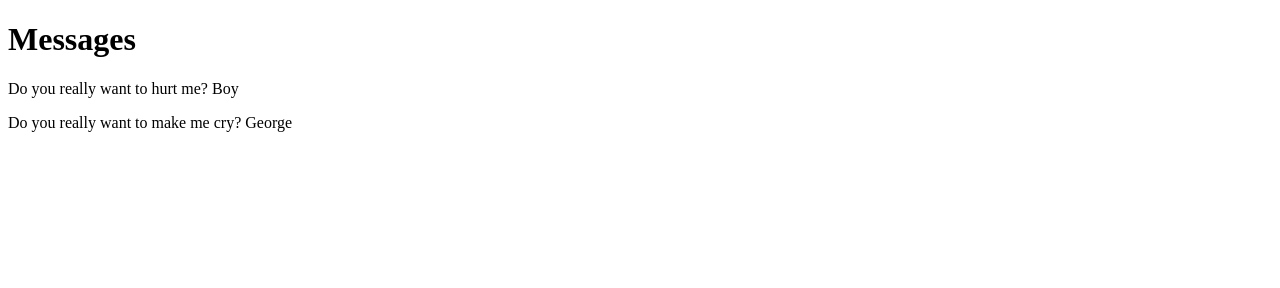
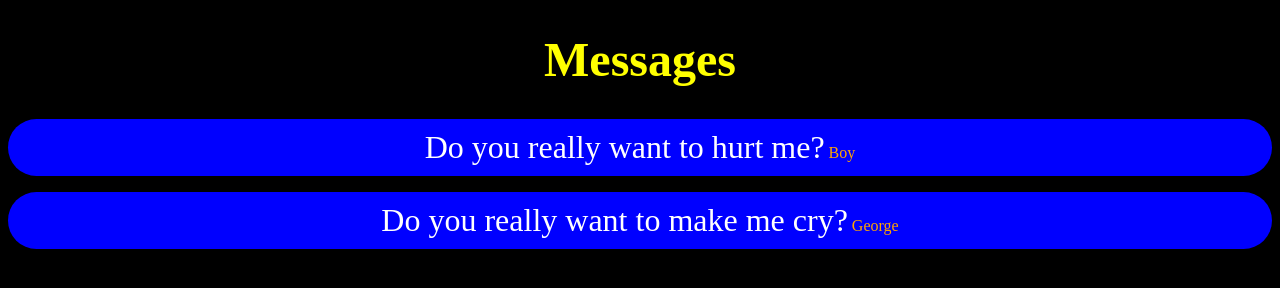
Before and after one commit to emarcopoulos/comp20-emarcopoulos, a plain HTML site: page messages/index.html in a window 1280 px wide. Drawn offline with Linux system fonts and the light colour scheme.

Commit message:
wrote stylesheet and finished README

```diff
--- a/messages/lab.js
+++ b/messages/lab.js
@@ -1,4 +1,4 @@
-// Your JavaScript goes here...
+// Javascript for messages lab
 function parse() {
 	request = new XMLHttpRequest();
 	request.open("GET", "data.json", true);
--- a/messages/style.css
+++ b/messages/style.css
@@ -1 +1,26 @@
-/* Your CSS here... */
+/* Stylesheet for Messages lab*/
+body {
+	text-align: center;
+	background-color: black;
+}
+
+.name {
+	color: orange;
+	font-size: 1em;
+}
+
+.message {
+	color: white;
+	font-size: 2em;
+}
+
+p {
+	border-radius: 30px;
+	background-color: blue;
+	padding: 10px;
+}
+
+h1 {
+	font-size: 3em;
+	color: yellow;
+}
```
Also changed, not shown: 1 other file.
